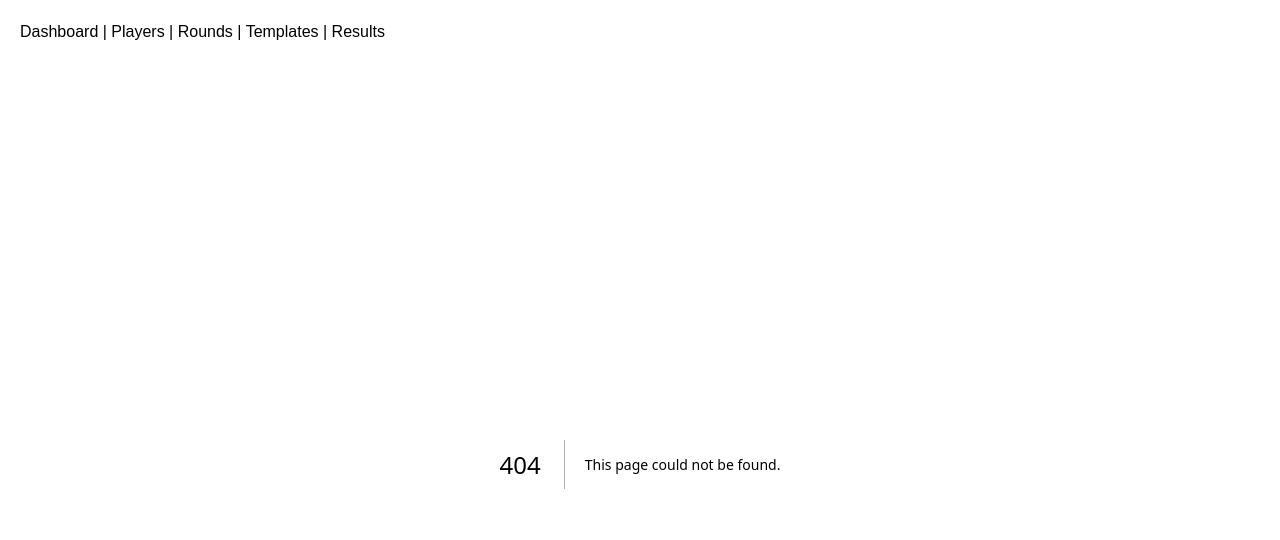
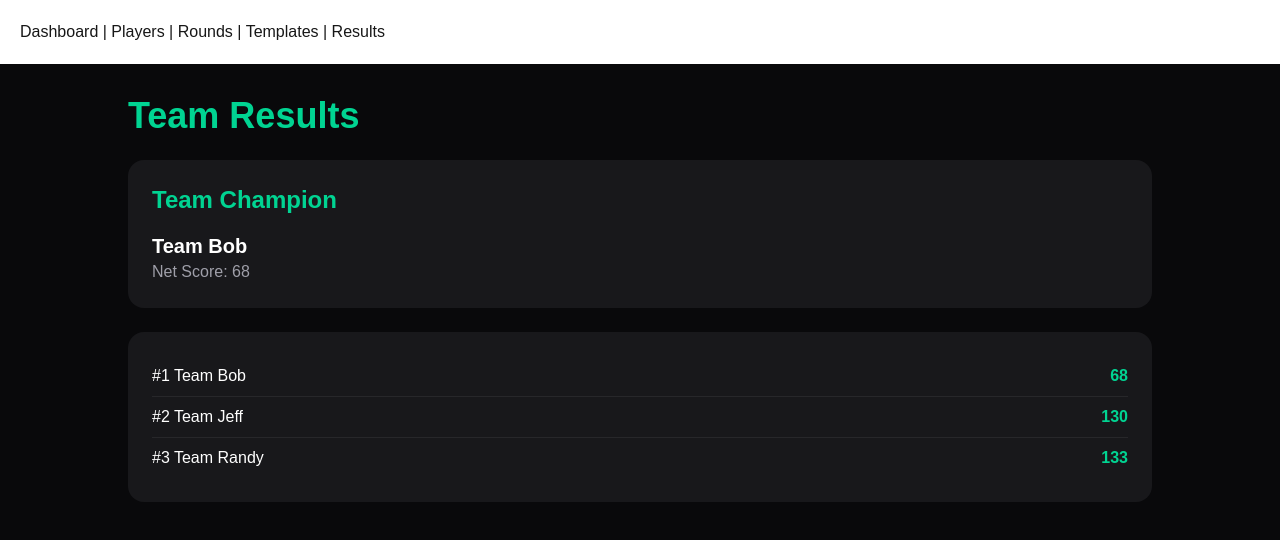
Before and after one commit to Cody-Ayers/club-games, a Next.js app: page /test-team-scores in a window 1280 px wide. Before the commit this address had no page. Shown: the top 540 px of the page. Built offline with nearby package versions, Linux system fonts and the light colour scheme.

Commit message:
Add skins engine

```diff
--- a/src/app/test-net-scores/page.tsx
+++ b/src/app/test-net-scores/page.tsx
@@ -20,10 +20,22 @@ export default function TestNetScoresPage() {
     })
     .sort((a, b) => a.netScore - b.netScore);
 
+  const winner = netScores[0];
+
   return (
     <main className="min-h-screen bg-zinc-950 text-white p-8">
       <div className="max-w-5xl mx-auto">
         <h1 className="text-4xl font-bold text-emerald-400 mb-6">Net Scores</h1>
+
+        <div className="bg-zinc-900 rounded-2xl p-6 mb-6">
+          <h2 className="text-2xl font-bold text-emerald-400 mb-4">
+            Net Champion
+          </h2>
+
+          <div className="text-xl font-semibold">{winner.playerName}</div>
+
+          <div className="text-zinc-400">Net Score: {winner.netScore}</div>
+        </div>
 
         <div className="bg-zinc-900 rounded-2xl p-6">
           {netScores.map((player, index) => (
--- /dev/null
+++ b/src/app/test-skins/page.tsx
@@ -0,0 +1,34 @@
+import { calculateHoleWinner } from "@/lib/scoring/skinsEngine";
+
+export default function TestSkinsPage() {
+  const winner = calculateHoleWinner([
+    {
+      playerName: "Cody",
+      score: 4,
+    },
+    {
+      playerName: "Jack",
+      score: 3,
+    },
+    {
+      playerName: "Jeff",
+      score: 3,
+    },
+    {
+      playerName: "Bob",
+      score: 4,
+    },
+  ]);
+
+  return (
+    <main className="min-h-screen bg-zinc-950 text-white p-8">
+      <div className="max-w-5xl mx-auto">
+        <h1 className="text-4xl font-bold text-emerald-400 mb-6">Skins Test</h1>
+
+        <div className="bg-zinc-900 rounded-2xl p-6">
+          Hole Winner: {winner ?? "No Skin"}
+        </div>
+      </div>
+    </main>
+  );
+}
--- /dev/null
+++ b/src/app/test-team-scores/page.tsx
@@ -0,0 +1,89 @@
+import { scores } from "@/data/scores";
+import { testPlayers } from "@/data/testPlayers";
+import { testTeams } from "@/data/testTeams";
+
+import { calculatePlayerGrossScore } from "@/lib/scoring/grossScoreEngine";
+
+import { calculatePlayerNetScore } from "@/lib/scoring/netScoringEngine";
+
+import { calculateTeamNetScore } from "@/lib/scoring/teamScoreEngine";
+
+export default function TestTeamScoresPage() {
+  const playerNetScores = scores.map((score) => {
+    const grossResult = calculatePlayerGrossScore(score);
+
+    const player = testPlayers.find(
+      (player) => player.name === score.playerName,
+    );
+
+    if (!player) {
+      throw new Error(`Player ${score.playerName} not found`);
+    }
+
+    return calculatePlayerNetScore(player, grossResult.grossScore);
+  });
+
+  const teamResults = testTeams
+    .map((team) => {
+      const teamPlayers = playerNetScores.filter((player) =>
+        team.players.includes(player.playerName),
+      );
+
+      const teamNetScore = calculateTeamNetScore(
+        teamPlayers.map((player) => player.netScore),
+      );
+
+      return {
+        teamName: team.teamName,
+        netScore: teamNetScore,
+      };
+    })
+    .sort((a, b) => a.netScore - b.netScore);
+
+  const winningTeam = teamResults[0];
+
+  return (
+    <main className="min-h-screen bg-zinc-950 text-white p-8">
+      <div className="max-w-5xl mx-auto">
+        <h1 className="text-4xl font-bold text-emerald-400 mb-6">
+          Team Results
+        </h1>
+
+        <div className="bg-zinc-900 rounded-2xl p-6 mb-6">
+          <h2 className="text-2xl font-bold text-emerald-400 mb-4">
+            Team Champion
+          </h2>
+
+          <div className="text-xl font-semibold">{winningTeam.teamName}</div>
+
+          <div className="text-zinc-400">Net Score: {winningTeam.netScore}</div>
+        </div>
+
+        <div className="bg-zinc-900 rounded-2xl p-6">
+          {teamResults.map((team, index) => (
+            <div
+              key={team.teamName}
+              className="
+                                    flex
+                                    justify-between
+                                    items-center
+                                    py-2
+                                    border-b
+                                    border-zinc-800
+                                    last:border-0
+                                "
+            >
+              <span>
+                #{index + 1} {team.teamName}
+              </span>
+
+              <span className="text-emerald-400 font-semibold">
+                {team.netScore}
+              </span>
+            </div>
+          ))}
+        </div>
+      </div>
+    </main>
+  );
+}
--- /dev/null
+++ b/src/data/testTeams.ts
@@ -0,0 +1,27 @@
+export const testTeams = [
+    {
+        teamName: "Team Randy",
+
+        players: [
+            "Randy",
+            "Cody",
+        ],
+    },
+
+    {
+        teamName: "Team Jeff",
+
+        players: [
+            "Jeff",
+            "Jack",
+        ],
+    },
+
+    {
+        teamName: "Team Bob",
+
+        players: [
+            "Bob",
+        ],
+    },
+]
--- /dev/null
+++ b/src/lib/scoring/skinsEngine.ts
@@ -0,0 +1,23 @@
+// Determine if a hole has a unique winner
+export function calculateHoleWinner(
+    holeScores: {
+        playerName: string;
+        score: number;
+    }[]
+) {
+    const sortedScores = [...holeScores]
+        .sort((a, b) => a.score - b.score);
+
+    const lowestScore = sortedScores[0];
+
+    const tiedPlayers = holeScores.filter(
+        (player) =>
+            player.score === lowestScore.score
+    );
+
+    if (tiedPlayers.length > 1) {
+        return null;
+    }
+
+    return lowestScore.playerName;
+}
--- /dev/null
+++ b/src/lib/scoring/teamScoreEngine.ts
@@ -0,0 +1,9 @@
+// Calculate a team's combined net score
+export function calculateTeamNetScore(
+    playerNetScores: number[]
+) {
+    return playerNetScores.reduce(
+        (total, score) => total + score,
+        0
+    );
+}
```
